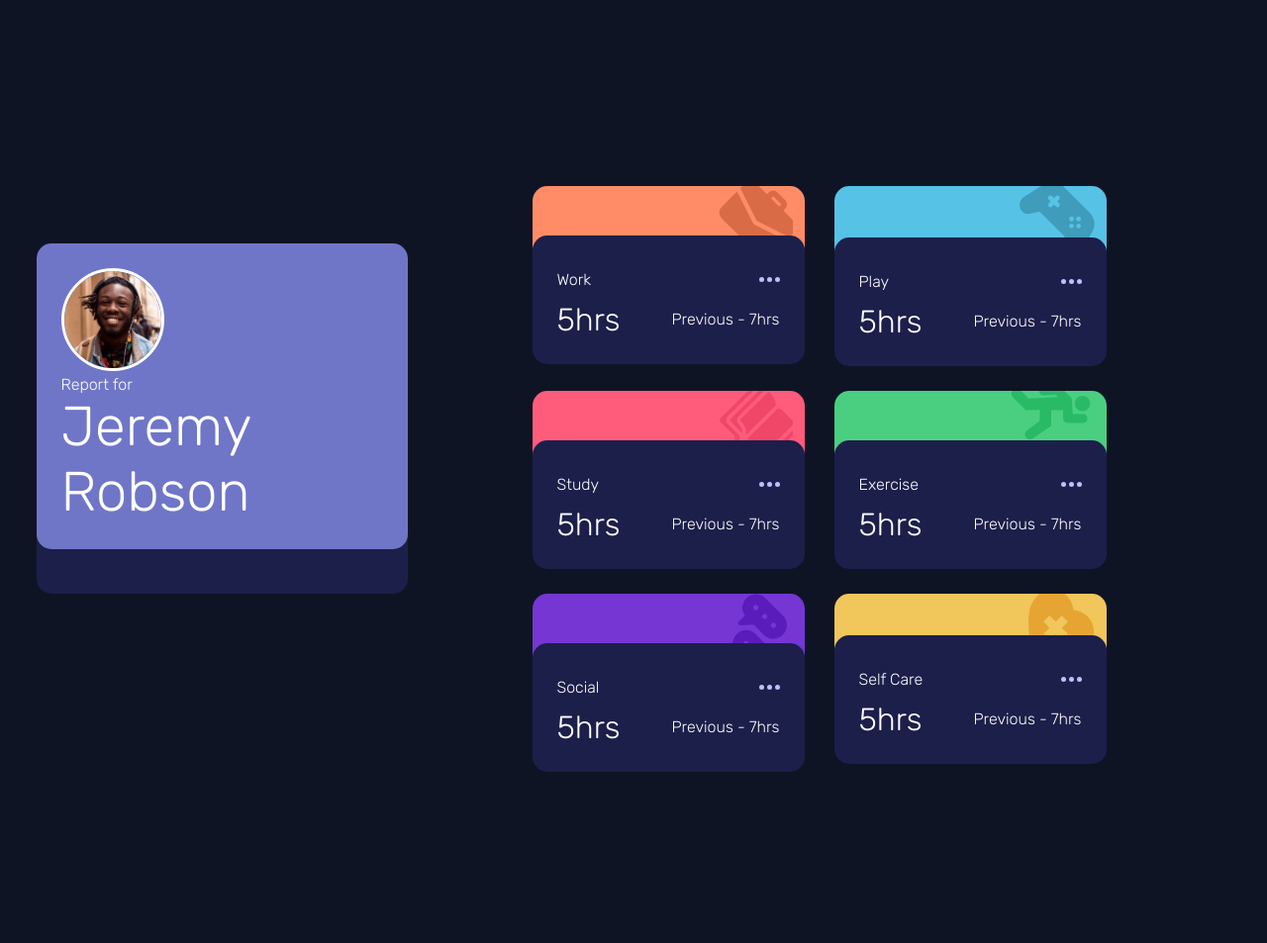
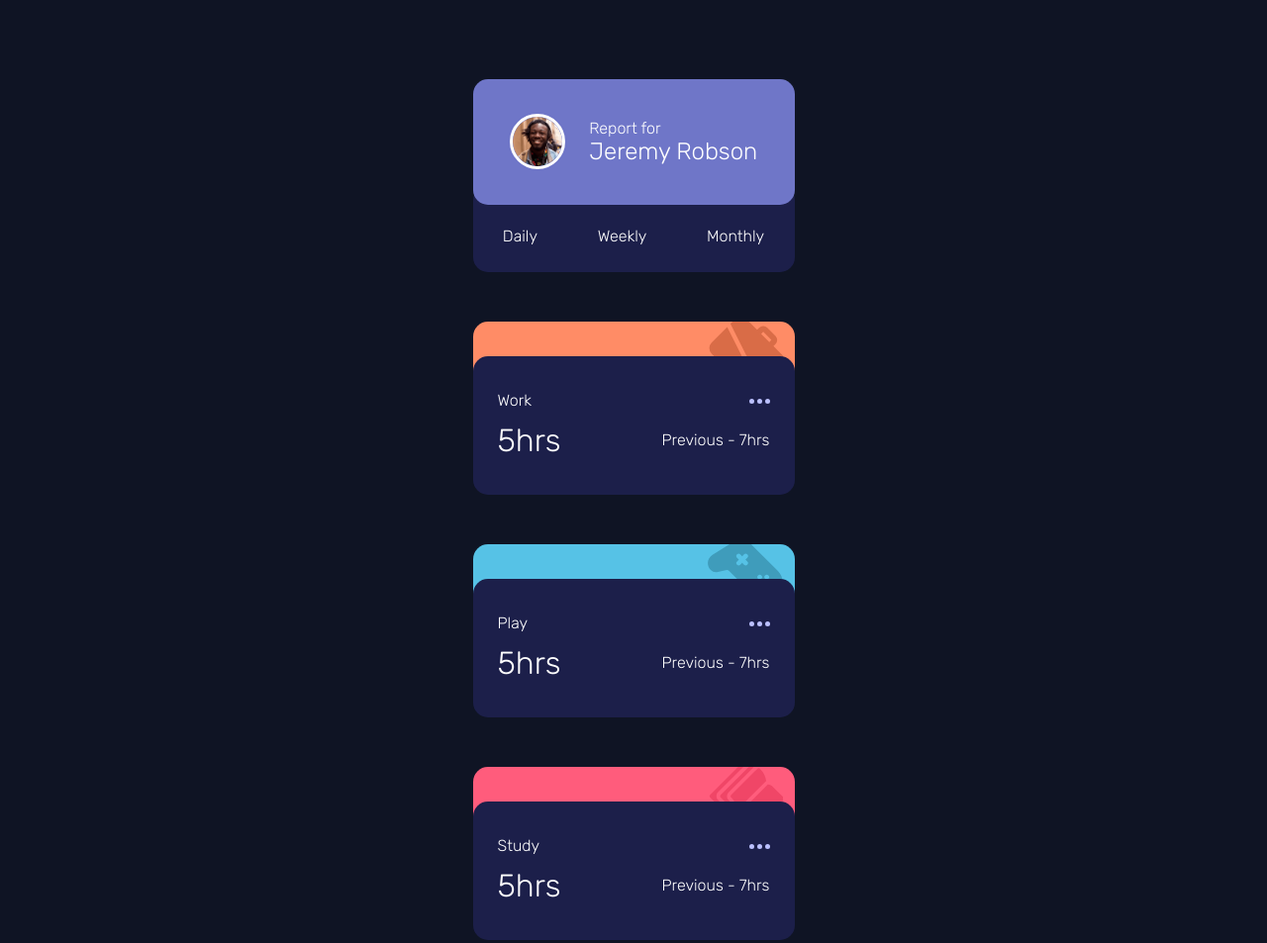
Before and after one commit to jcuetos97/Time-Tracking-Dashboard, a plain HTML site: page index.html in a window 1280 px wide. Shown: the top 953 px of the page at 99% size. Before the commit the page ends 800 px from the top, so only its background shows below. Drawn offline with Linux system fonts and the light colour scheme.

Commit message:
style.css update

```diff
--- a/assets/css/style.css
+++ b/assets/css/style.css
@@ -25,7 +25,6 @@
     --Pale-Blue: hsl(236, 100%, 87%);
 }
 
-
 * {
     margin: 0;
     padding: 0;
@@ -37,6 +36,9 @@ body {
     font-weight: 200;
     background-color: var(--Very-dark-blue);
     color:white;
+    display: flex;
+    justify-content: center;
+    align-items: center;
 }
 
 .main-container {
@@ -45,23 +47,7 @@ body {
     flex-wrap: wrap;
     justify-content: center;
     align-items: center;
-    width: 100%;
-    height: 100vh;
-}
-
-h1 {
-    font-weight: 200;
-    font-size: xx-large;
-}
-
-h2 {
-    font-weight: 200;
-    font-size: x-large;
-}
-
-.card-user {
-    position: relative;
-    width: 375px;
+    max-width: 475px;
 }
 
 .container-space-around {
@@ -76,16 +62,40 @@ h2 {
     justify-content:space-between;
 }
 
+h1 {
+    font-weight: 200;
+    font-size: xx-large;
+}
 
+h2 {
+    font-weight: 200;
+    font-size: x-large;
+}
+
+.container-card-user {
+    width: 100%;
+    max-width: 375px;
+    display: flex;
+    flex-wrap: wrap;
+    justify-content: center;
+    margin-top: 55px;
+}
+
+.card-user {
+    position: relative;
+    width: 325px;
+    height: 195px;
+    margin: 25px;
+}
 
 .card-user_infosection {
+    position: absolute;
+    top: 0;
+    width: 100%;
+    height: 65%;
     background-color: var(--Desaturated-blue);
     border-radius: 15px;
-    padding: 25px;
-}
-    .card-user_subtext {
-        margin: 0;
-    }
+    padding: 25px; }
     .card-user img {
         width:3.5rem;
         border: 3px solid white;
@@ -94,12 +104,17 @@ h2 {
 
 .card-user_timefrecuency {
     position: absolute;
-    bottom: -45px;
+    bottom: 0;
     width: 100%;
+    height: 45%;
     z-index: -1;
     border-radius: 15px;
     background-color: var(--Dark-blue);
     }
+    .card-user_timefrecuency button {
+        text-decoration: none;
+        background-color: none;
+     }
     .card-user_timefrecuency ul {
        position: relative;
        top: 7.5px;
@@ -107,46 +122,51 @@ h2 {
     }
     .card-user_timefrecuency ul li {
         list-style: none;
-        padding: 25px;
     }
 
+.container-cards-activities {
+    width: 100%;
+    max-width: 375px;
+    display: flex;
+    flex-wrap: wrap;
+    justify-content: center;
+}
 
 .card-activity {
-    width: 375px;
-    height: 100%;
-    margin-right: 15px;
-    margin-left: 15px;
-}
+    position: relative;
+    width: 325px;
+    height: 175px;
+    margin: 25px; }
+    .card-activity_heading {
+        position: absolute;
+        width: 100%;
+        height: 35%;
+        top:0;
+        text-align: right;
+        border-radius: 15px;
+        z-index: -1;
+        overflow: hidden; }
     .card-activity_body {
+        position: absolute;
+        width: 100%;
+        height: 80%;
+        bottom: 0;
         background-color: var(--Dark-blue);
-        color: white;
         border-radius: 15px;
         padding: 25px;
         display: flex;
         flex-direction: column;
-        align-items: center;
-        justify-content:space-around;
-        line-height: 2.5rem;}
-        .card-activity_body-header {
-            width: 100%;
-        }
-        .card-activity_body-content {
-            width: 100%;
-        }
-    .card-activity_heading {
-        text-align: right;
-        border-radius: 15px;
-        position: relative;
-        height: 11%;
-        top: 25px;
-        z-index: -1;
-        overflow: hidden;
-    }
+        line-height: 2.5rem; }
     .card-activity_heading img {
-        float: inline-end;
         margin-right: 12px;
         position: relative;
         top: -5px;
+    }
+
+
+    .card-activity_body:hover {
+        cursor: pointer;
+        background-color: var(--Desaturated-blue);
     }
 
     .work {background-color: var(--Lightred-work);}
@@ -156,46 +176,51 @@ h2 {
     .social {background-color: var(--Violet-social);}
     .self-care {background-color: var(--Soft-orange-selfcare);}
 
-    .weekly {
-        display: none;
-    }
-
-    .monthly {
-        display: none;
-    }
+    .weekly {display: none;}
+    .monthly {display: none;}
 
 
-    @media only screen and (min-width: 840px) {
+    @media only screen and (min-width:1440px) {
 
+        .main-container {
+            max-width: 100%;
+            height: 100vh;
+        }
         .container-cards-activities {
-            max-height: 475px;
-            width: 65%;
-            display: flex;
+            max-width: 1040px;
             flex-wrap: wrap;
-            justify-content: center;
         }
+        .container-card-user {
+            width: 40%;
+            margin: 0;
+        }
+        .container-space-around {
+            flex-direction: column;
+            align-items: self-start;
+        }
+
+        .card-user {
+            width: 375px;
+            height: 560px; }
+            .card-user_timefrecuency {
+                display: flex;
+                flex-direction: column;
+                justify-content: space-evenly; }
+                .card-user_timefrecuency ul {
+                    padding: 25px;
+                    padding-top: 45px; }
+                .card-user_timefrecuency ul li {
+                    padding: 15px;
+                }
+                .card-user img {width: 6.5rem;}
 
         .card-activity {
             width: 275px;
-        }
-        .card-user_timefrecuency ul li {
-            display: flex;
-        }
-
-        .card-user_timefrecuency {
-           height: 45%;
+            height: 255px;
         }
 
 
-        .card-user img {
-            width:6.5rem;
-        }
+        h1 {font-size: 55px;}
+        h2 {font-size: 45px;}
 
-        h2 {
-            font-size: 3.5rem;
-        }
-
-        .card-user_infosection {
-            display: block;
-        }
     }
--- a/index.html
+++ b/index.html
@@ -10,6 +10,7 @@
 <body>
 
   <section class="main-container">
+    <div class="container-card-user">
       <div class="card-user">
         <div class="card-user_infosection container-space-around">
           <img class="profile-pic" src="./assets/images/image-jeremy.png" alt="Profile Picture">
@@ -22,11 +23,14 @@
           <ul class="container-space-around">
             <li>Daily</li>
             <li>Weekly</li>
-          <li>Monthly</li>
+            <li id="button">Monthly</li>
           </ul>
         </div>
       </div>
+    </div>
+
     <div class="container-cards-activities">
+
       <div class="card-activity">
         <div class="card-activity_heading work">
           <img src="./assets/images/icon-work.svg" alt="icon-work">
--- a/style-guide.md
+++ /dev/null
@@ -1,73 +0,0 @@
-# Front-end Style Guide
-
-## Layout
-
-The designs were created to the following widths:
-
-- Mobile: 375px
-- Desktop: 1440px
-
-## Colors
-
-### Primary
-
-- Blue: hsl(246, 80%, 60%)
-
-- Light red (work): hsl(15, 100%, 70%)
-- Soft blue (play): hsl(195, 74%, 62%)
-- Light red (study): hsl(348, 100%, 68%)
-- Lime green (exercise): hsl(145, 58%, 55%)
-- Violet (social): hsl(264, 64%, 52%)
-- Soft orange (self care): hsl(43, 84%, 65%)
-
-### Neutral
-
-- Very dark blue: hsl(226, 43%, 10%)
-- Dark blue: hsl(235, 46%, 20%)
-- Desaturated blue: hsl(235, 45%, 61%)
-- Pale Blue: hsl(236, 100%, 87%)
-
-## Typography
-
-### Body Copy
-
-- Font size: 18px (card titles e.g. Work, Play)
-
-### Font
-
-- Family: [Rubik](https://fonts.google.com/specimen/Rubik)
-- Weights: 300, 400, 500
-
-
-
-  Study
-  0hrs <!-- daily -->
-  Previous - 1hr <!-- daily -->
-  4hrs <!-- weekly -->
-  Previous - 7hrs <!-- weekly -->
-  13hrs <!-- monthly -->
-  Previous - 19hrs <!-- monthly -->
-
-  Exercise
-  1hr <!-- daily -->
-  Previous - 1hr <!-- daily -->
-  4hrs <!-- weekly -->
-  Previous - 5hrs <!-- weekly -->
-  11hrs <!-- monthly -->
-  Previous - 18hrs <!-- monthly -->
-
-  Social
-  1hr <!-- daily -->
-  Previous - 3hrs <!-- daily -->
-  5hrs <!-- weekly -->
-  Previous - 10hrs <!-- weekly -->
-  21hrs <!-- monthly -->
-  Previous - 23hrs <!-- monthly -->
-
-  Self Care
-  0hrs <!-- daily -->
-  Previous - 1hr <!-- daily -->
-  2hrs <!-- weekly -->
-  Previous - 2hrs <!-- weekly -->
-  7hrs <!-- monthly -->
-  Previous - 11hrs monthly
```
Also changed, not shown: 1 other file. Lines whose indentation alone changed are shown as unchanged.
